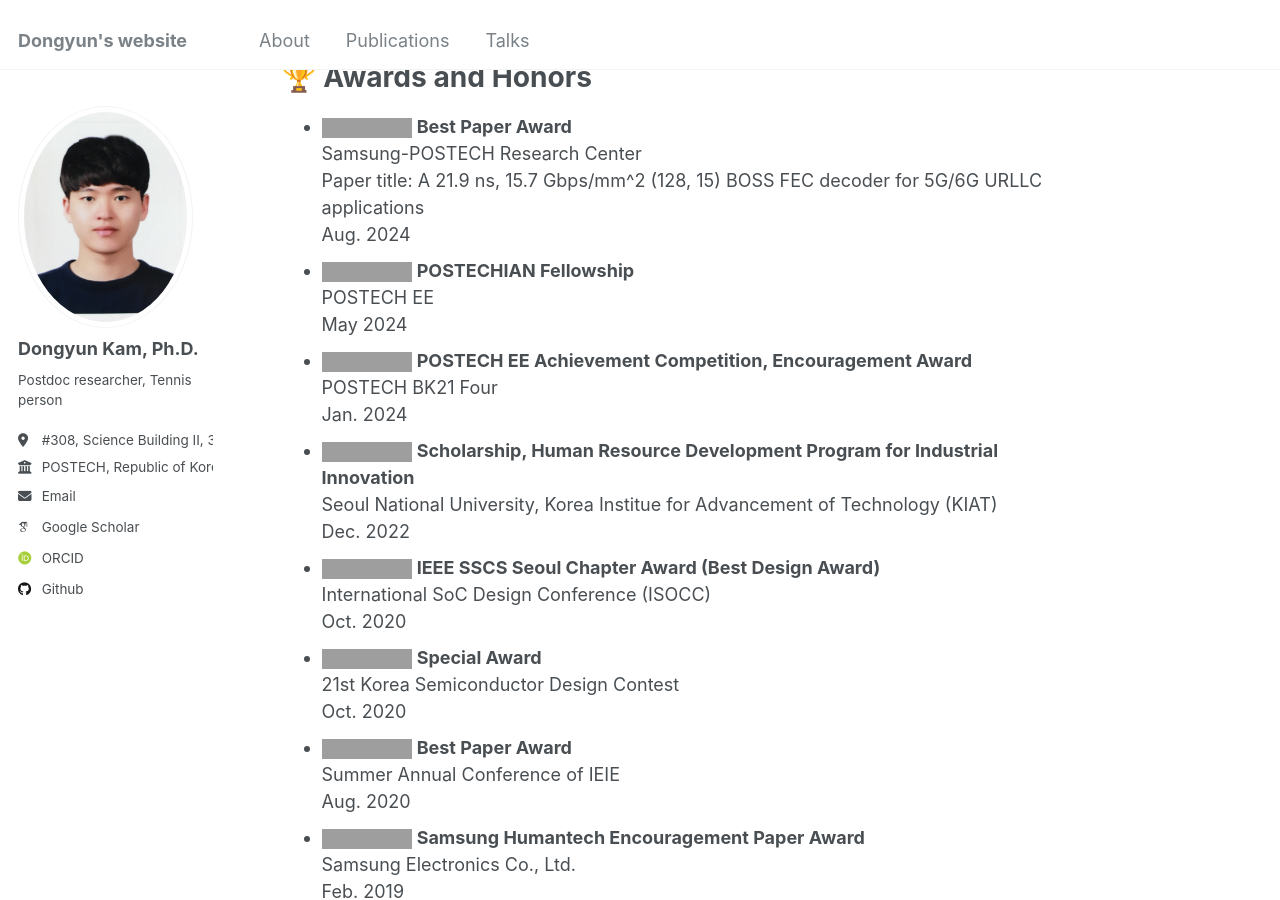
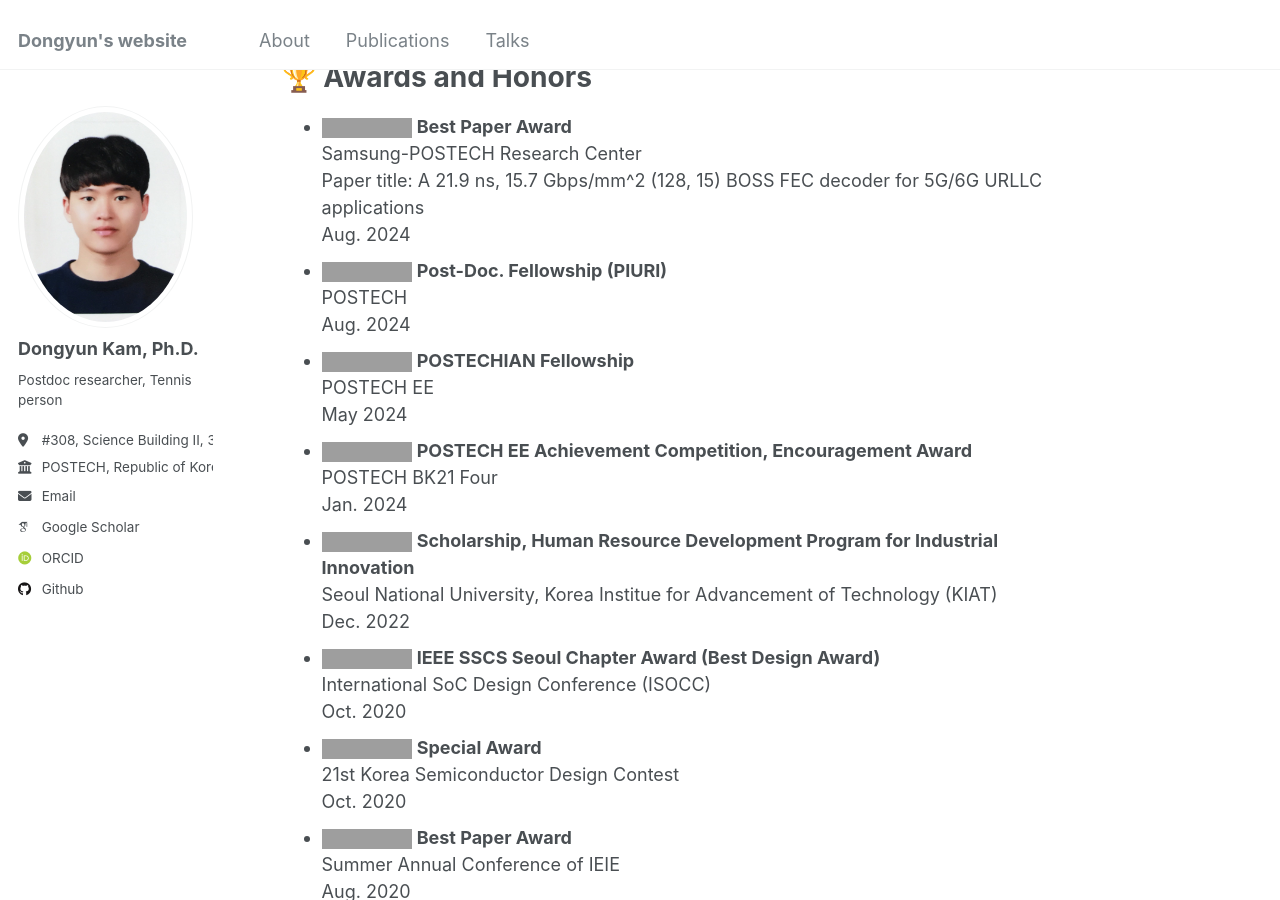
Before and after one commit to Dongyunkam/dongyunkam.github.io, a Jekyll site: the page built from _pages/about.md, in a window 1280 px wide and 900 px high, scrolled down 1288 px. Built offline with Jekyll 4.4.1, drawn with Linux system fonts in a browser that asks for light colours; emoji names are drawn with the system emoji font; some web fonts are replaced; grey boxes are pictures that could not be loaded.

Commit message:
Update about.md

```diff
--- a/_pages/about.md
+++ b/_pages/about.md
@@ -54,6 +54,9 @@ I was extremely fortunate to have been advised by [Prof. Youngjoo Lee](https://s
   Samsung-POSTECH Research Center
   Paper title: A 21.9 ns, 15.7 Gbps/mm^2 (128, 15) BOSS FEC decoder for 5G/6G URLLC applications
   Aug. 2024
+* <img alt="Python" src ="https://img.shields.io/badge/Honor-0ABF53.svg"/> **Post-Doc. Fellowship (PIURI)**
+  POSTECH
+  Aug. 2024
 * <img alt="Python" src ="https://img.shields.io/badge/Honor-0ABF53.svg"/> **POSTECHIAN Fellowship**
   POSTECH EE
   May 2024
```
